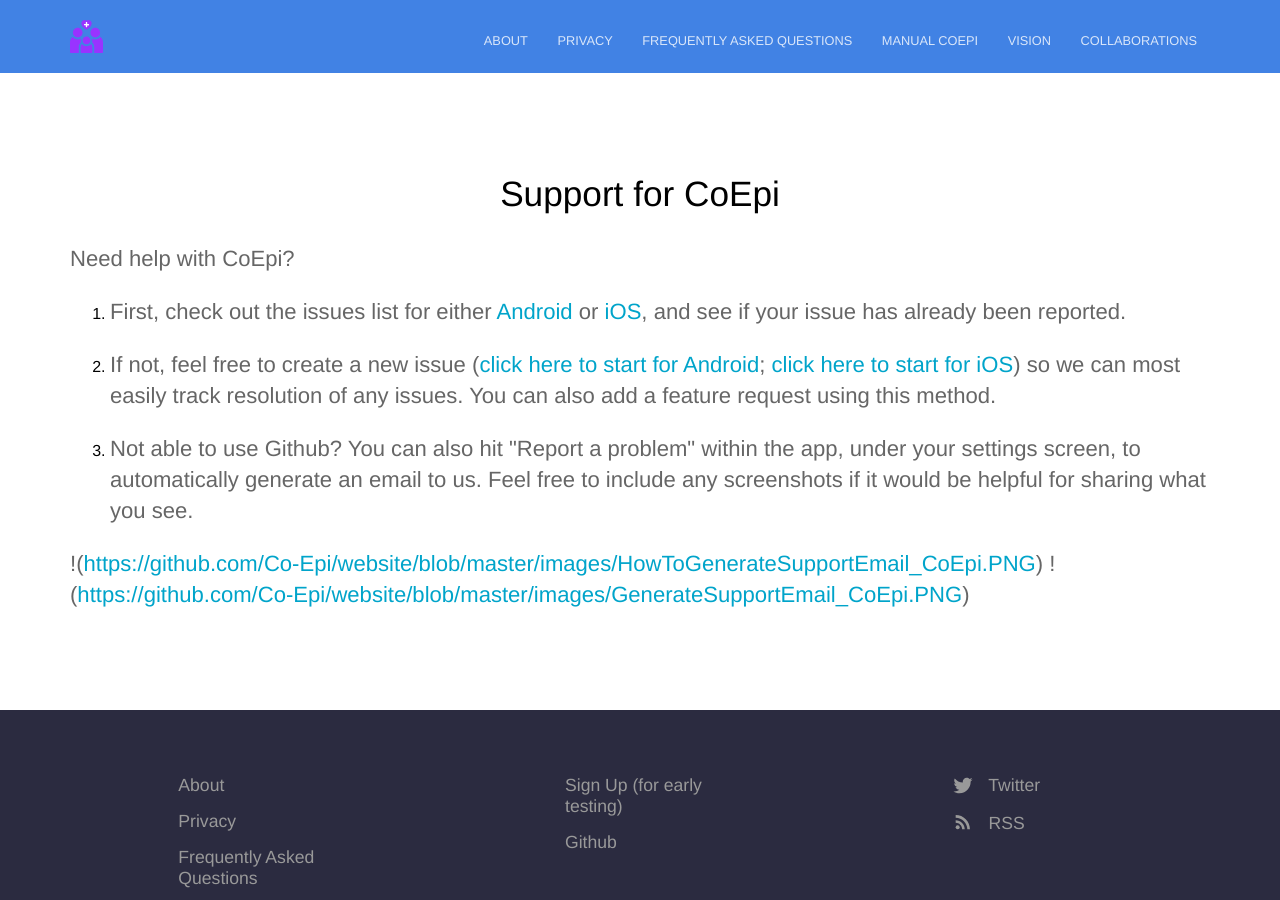
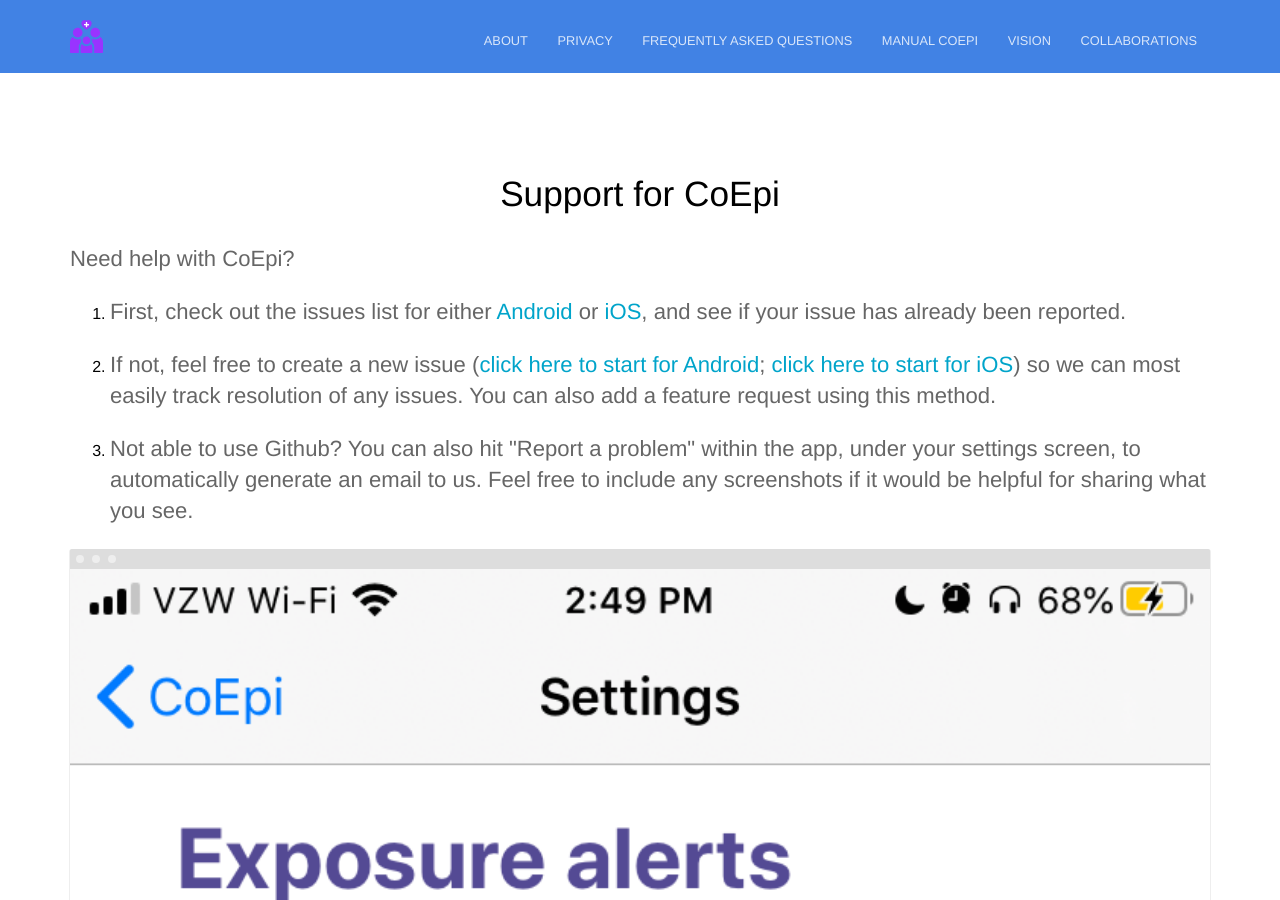
Before and after one commit to Co-Epi/website, a Jekyll site: the page built from support.html, in a window 1280 px wide and 900 px high. Built offline with Jekyll 4.4.1, drawn with Linux system fonts in a browser that asks for light colours.

Commit message:
Formatting fix

```diff
--- a/support.html
+++ b/support.html
@@ -11,5 +11,5 @@
 <li><p>Not able to use Github? You can also hit &quot;Report a problem&quot; within the app, under your settings screen, to automatically generate an email to us. Feel free to include any screenshots if it would be helpful for sharing what you see. </p>
 </li>
 </ol>
-<p>!(<a href="https://github.com/Co-Epi/website/blob/master/images/HowToGenerateSupportEmail_CoEpi.PNG">https://github.com/Co-Epi/website/blob/master/images/HowToGenerateSupportEmail_CoEpi.PNG</a>)
-!(<a href="https://github.com/Co-Epi/website/blob/master/images/GenerateSupportEmail_CoEpi.PNG">https://github.com/Co-Epi/website/blob/master/images/GenerateSupportEmail_CoEpi.PNG</a>)</p>
+<p><img src="{{ site.baseurl }}/images/HowToGenerateSupportEmail_CoEpi.PNG" alt="How to generate a support email in the app" class="screenshot editable"/></p>
+<p><img src="{{ site.baseurl }}/images/GenerateSupportEmail_CoEpi.PNG" alt="Example support email in the app" class="screenshot editable"/></p>
```
